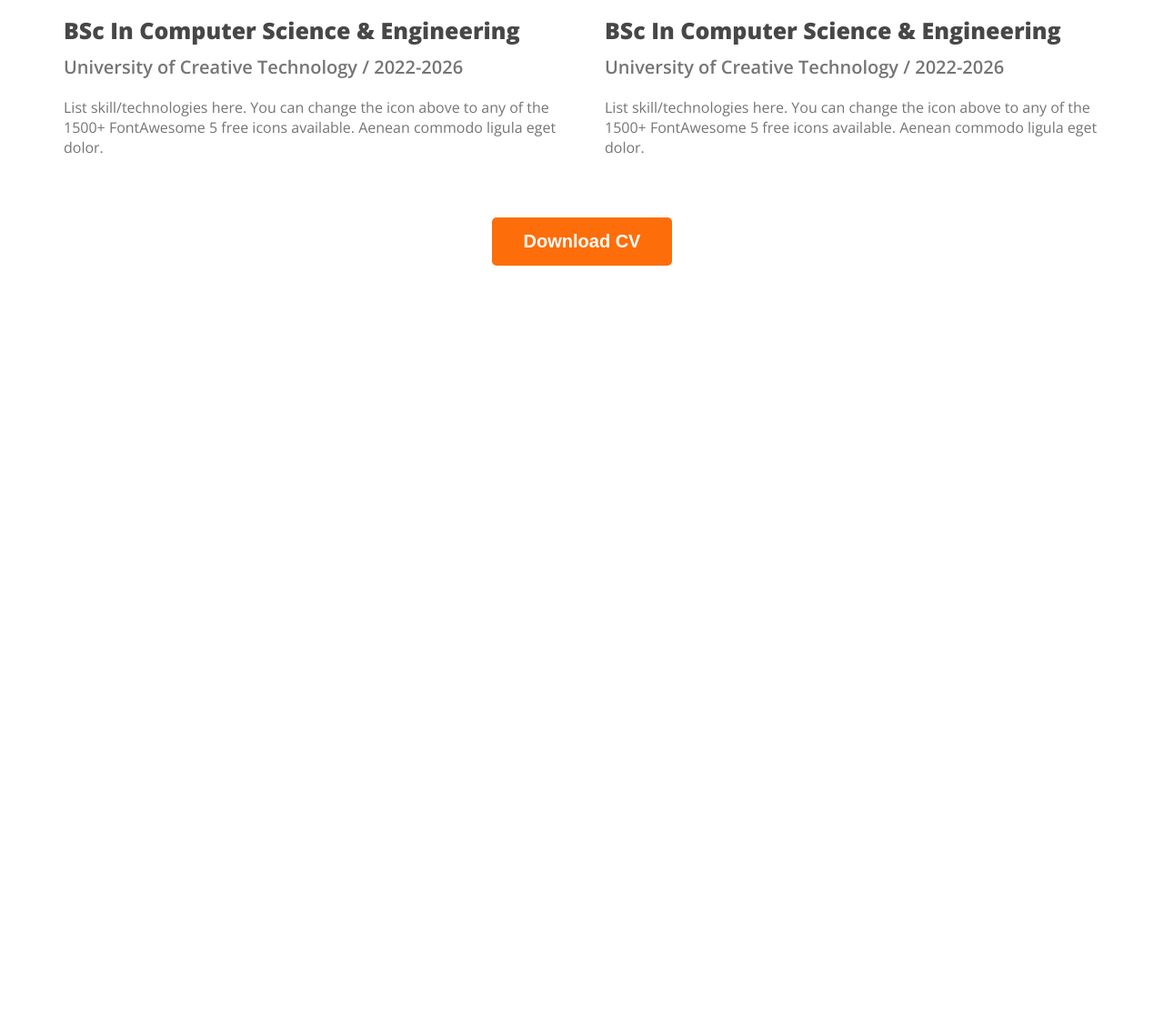
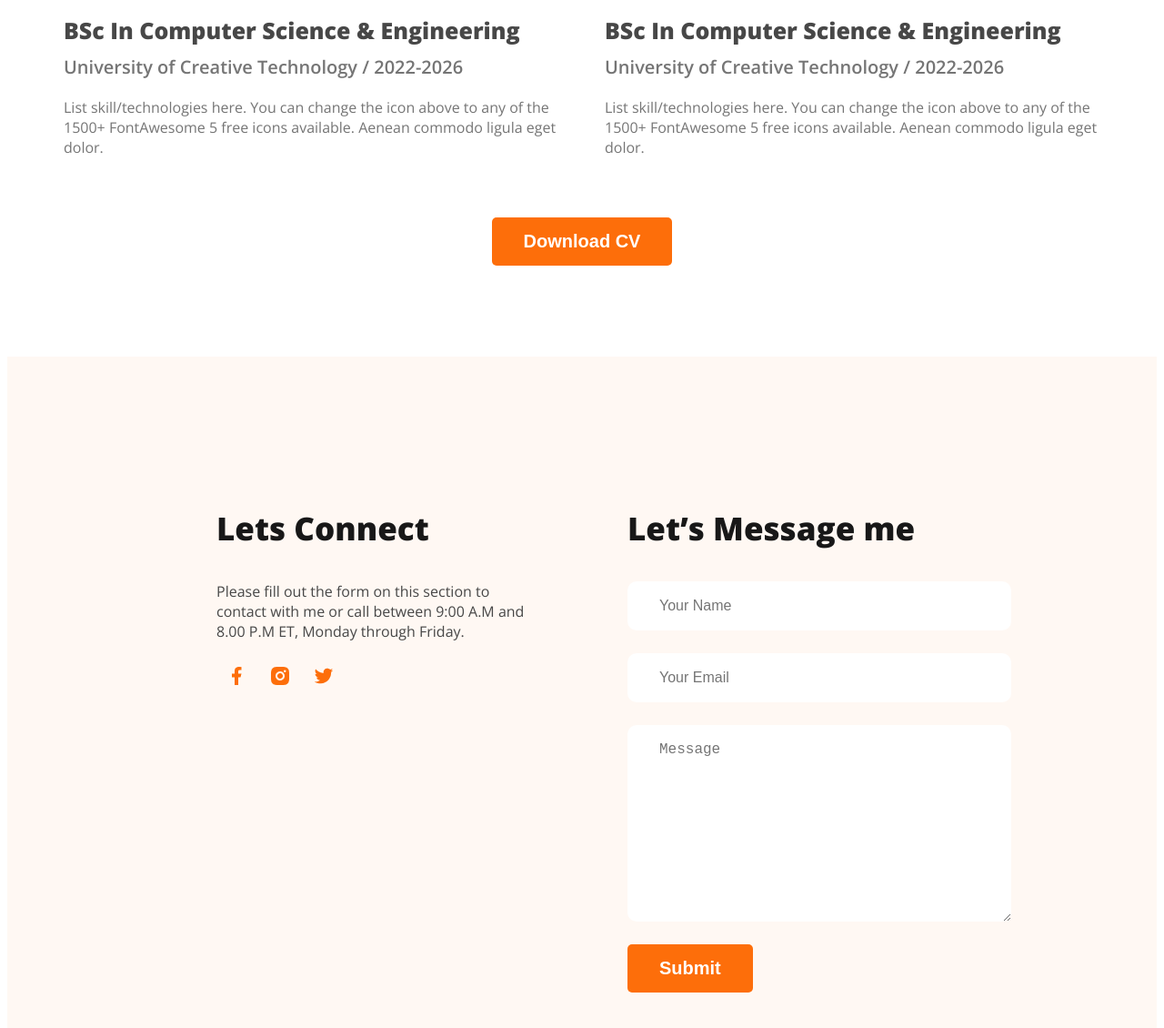
Before and after one commit to monsur28/portfolio-project, a plain HTML site: page index.html in a window 1280 px wide. Shown: the part 2808-3938 px from the top of the page at 91% size. Before the commit the page ends 3108 px from the top, so only its background shows below. Drawn offline with nearby package versions, Linux system fonts and the light colour scheme.

Commit message:
form added

```diff
--- a/index.html
+++ b/index.html
@@ -132,7 +132,24 @@
         </div>
     </main>
     <footer>
-
+        <div class="footer-column">
+            <h3 class="section-info">Lets Connect</h3>
+            <p class="section-paragraph">Please fill out the form on this section to contact with me or call between 9:00 A.M and 8.00 P.M ET, Monday through Friday.</p>
+            <div class="social-icon">
+                <a href=""><img class="social" src="/images/icons/facebook.png" alt=""></a>
+                <a href=""><img class="social" src="/images/icons/insta.png" alt=""></a>
+                <a href=""><img class="social" src="/images/icons/twitter.png" alt=""></a>
+            </div>
+        </div>
+        <div class="footer-column">
+            <h3 class="section-info">Let’s Message me</h3>
+            <form class="contact" action="">
+                <input type="text" placeholder="Your Name">
+                <input type="email" placeholder="Your Email">
+                <textarea placeholder="Message" cols="30" rows="10"></textarea>
+                <button class="btn-primary" type="submit">Submit</button>
+            </form>
+        </div>
     </footer>
 </body>
 </html>
--- a/styles.css/styles.css
+++ b/styles.css/styles.css
@@ -204,3 +204,50 @@ main{
     text-align: center;
     margin-top: 50px;
 }
+
+/* footer section/ */
+
+footer{
+    max-width: 1140px;
+    margin: 0 auto;
+    gap: 100px;
+    margin-top: 100px;
+    display: flex;
+    background: #FFF8F3;
+    padding-left: 230px;
+    padding-right: 230px;
+    padding-top: 130px;
+    padding-bottom: 130px;
+}
+
+.footer-column{
+    width: 50%;
+}
+
+.section-info{
+    color: #181818;
+    font-size: 35px;
+    font-weight: 700;
+}
+.section-paragraph{
+    color: #474747;
+    font-size: 16px;
+    font-weight: 400;
+}
+
+.social{
+    padding: 10px;
+}
+
+.contact input, textarea{
+    color:  #757575;
+    font-size: 16px;
+    font-weight: 400;
+    display: block;
+    margin-bottom: 25px;
+    padding: 18px 35px;
+    border-radius: 10px;
+    background: #FFF;
+    border: 0px;
+    width: 100%;
+}
```
